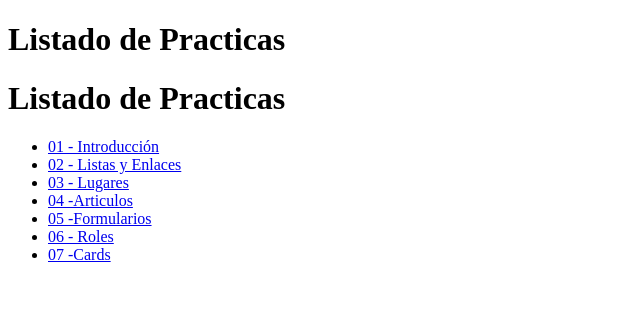
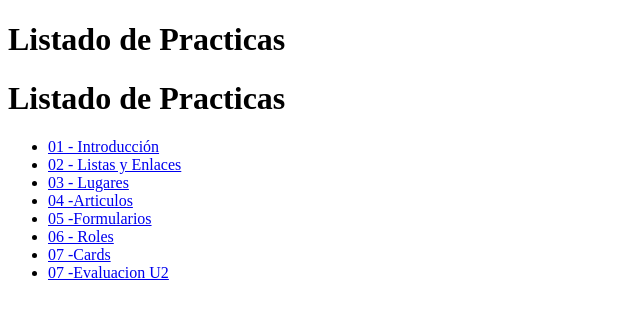
Before and after one commit to jazminweb22/DWEB-JAZMIN-2026, a plain HTML site: page index.html in a window 1280 px wide. Shown: the whole page, without its empty margins (0-640 px from the left). Drawn offline with Linux system fonts and the light colour scheme.

Commit message:
Update index.html

```diff
--- a/index.html
+++ b/index.html
@@ -20,6 +20,8 @@
         <li><a href="Ej/formularios.html">05 -Formularios</a></li>
         <li><a href="Ej/Roles de diseño web.html">06 - Roles</a></li>
         <li><a href="Ej/actividad1.html">07 -Cards</a></li>
+        <li><a href="Ej/Tutorial.html">07 -Evaluacion U2</a></li>
+
     </ul>
 
 </body>
```
